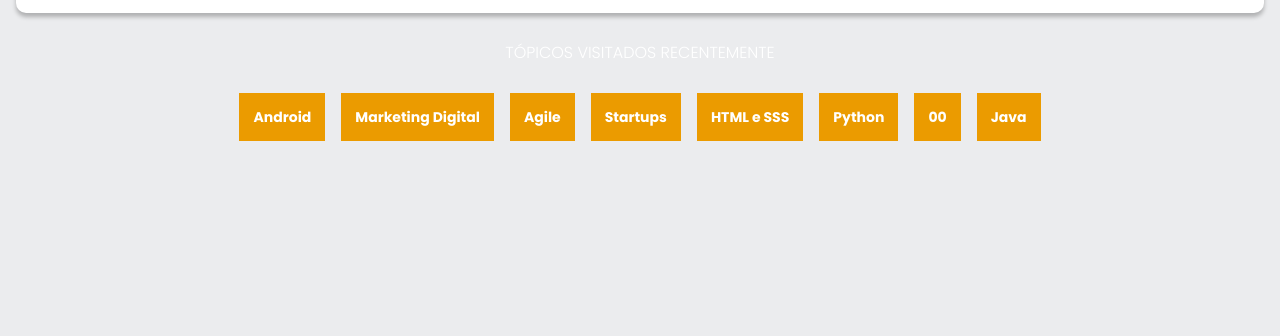
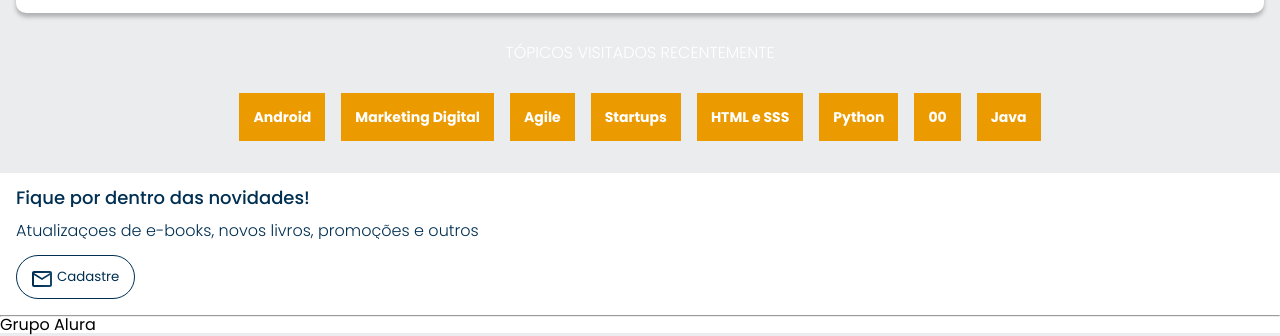
Before and after one commit to felipx06/BRB-turma_2E, a plain HTML site: page index.html in a window 1280 px wide. Shown: the part 2398-2734 px from the top of the page. Before the commit the page ends 2571 px from the top, so only its background shows below. Drawn offline with nearby package versions, Linux system fonts and the light colour scheme; files whose address does not match are found by name.

Commit message:
Add files via upload

```diff
--- a/index.html
+++ b/index.html
@@ -190,5 +190,18 @@
         </li>
     </ul>
 </section>
+
+<section class="contato">
+
+    <h2 class="contato__titulo">Fique por dentro das novidades!</h2>
+    <p class="contato__texto">Atualizaçoes de e-books, novos livros, promoções e outros</p>
+    <input type="text" placeholder="Cadastre seu e-mail" class="contato__email">
+
+</section>
+
+<hr />
+<footer class="rodapé">
+    <h2 class="rodapé__título">Grupo Alura</h2>
+</footer>
 </body>
 </html>
```
Also changed, not shown: img/envelope.svg (added).
